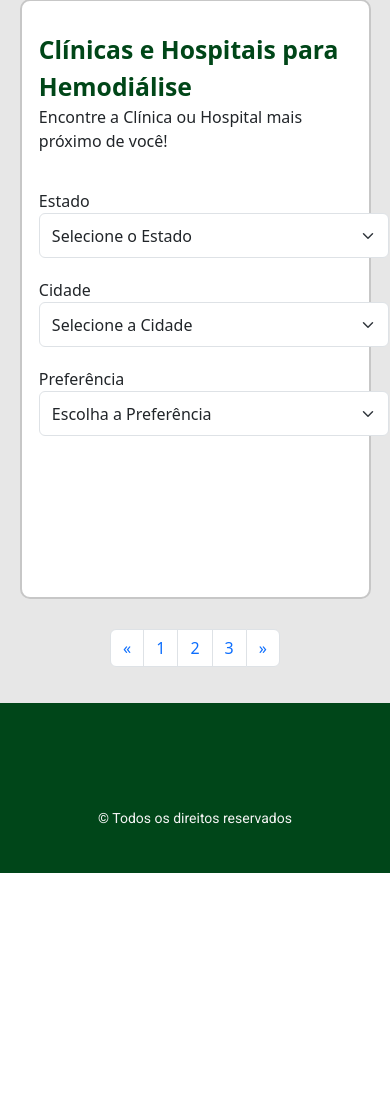
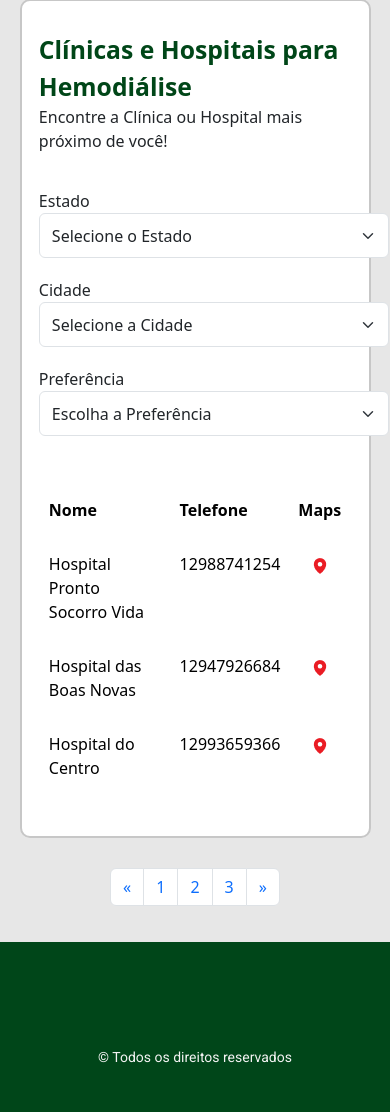
Before and after one commit to Daiene/Pixels, a Flask app: page /hospital in a window 390 px wide. Shown: the part 875-1987 px from the top of the page. Before the commit the page ends 1748 px from the top, so only its background shows below. Run offline with Flask 3, Linux system fonts and the light colour scheme.

Commit message:
Adição da Tabela com Informações dos Hospitais como Nome, Endereço, Telefone e link pro Maps, de forma responsiva.

```diff
--- a/src/static/style/style_hospital.css
+++ b/src/static/style/style_hospital.css
@@ -60,7 +60,7 @@ body{
 
 .divgeral{
     width: 90%;
-    height: 600px;
+    height: 100%;
     display: flex;
     margin: 0 auto;
     border-radius: 10px;
@@ -79,3 +79,25 @@ body{
     display: flex;
     justify-content: space-between;
 }
+
+.info_hospitais{
+    margin-top: 40px;
+    display: flex;
+    width: 100%;
+}
+
+.table-with-padding-td td {
+    padding-top: 20px;
+}
+
+.table-with-padding-th th {
+    padding-top: 20px;
+}
+
+th {
+    border: none;
+}
+
+td {
+    border: none;
+}
--- a/src/templates/hospital.html
+++ b/src/templates/hospital.html
@@ -85,6 +85,52 @@
             </div>
         </div>
 
+        <!-- <div class="info_hospitais d-flex bd-highlight">
+            <div class="p-2 bd-highlight fw-bold flex-grow-1">Nome</div>
+            <div class="p-2 bd-highlight fw-bold flex-fill d-none d-md-block">Endereço</div>
+            <div class="p-2 bd-highlight fw-bold flex-fill">Telefone</div>
+            <div class="p-2 bd-highlight fw-bold">Ver no Maps</div>
+        </div>
+
+        <div class="info_hospitais d-flex bd-highlight">
+            <div class="p-2 bd-highlight" style="width: 40%;">Hospital Nome Exemplo 1</div>
+            <div class="p-2 bd-highlight d-none d-md-block" style="width: 30%;">Endereço do Hospital Exemplo 1</div>
+            <div class="p-2 bd-highlight" style="width: 20%;">Telefone Ex.</div>
+            <div class="p-2 bd-highlight" style="width: 10%;">ícon</div>
+        </div> -->
+
+
+        <table class="table table-lg table-with-padding-td table-with-padding-th" style="margin-top: 40px; border-collapse: separate;">
+            <thead>
+              <tr>
+                <th scope="col">Nome</th>
+                <th scope="col" class="d-none d-md-block">Endereço</th>
+                <th scope="col">Telefone</th>
+                <th scope="col" style="text-align: center;">Maps</th>
+              </tr>
+            </thead>
+            <tbody>
+              <tr>
+                <th scope="row" class="fw-normal">Hospital Pronto Socorro Vida</th>
+                <td class="d-none d-md-block">Rua Dr Domingos Macedo Custódio</td>
+                <td>12988741254</td>
+                <td style="text-align: center;"><img src="static/img/map_ping.png"></td>
+              </tr>
+              <tr>
+                <th scope="row" class="fw-normal">Hospital das Boas Novas</th>
+                <td class="d-none d-md-block">Videl Castro da Silva Vidal</td>
+                <td>12947926684</td>
+                <td style="text-align: center;"><img src="static/img/map_ping.png"></td>
+              </tr>
+              <tr>
+                <th scope="row" class="fw-normal">Hospital do Centro</th>
+                <td class="d-none d-md-block">Rua da Consolação São Pedro</td>
+                <td>12993659366</td>
+                <td style="text-align: center;"><img src="static/img/map_ping.png"></td>
+              </tr>
+            </tbody>
+        </table>
+
     </div>
 
 </div>
```
